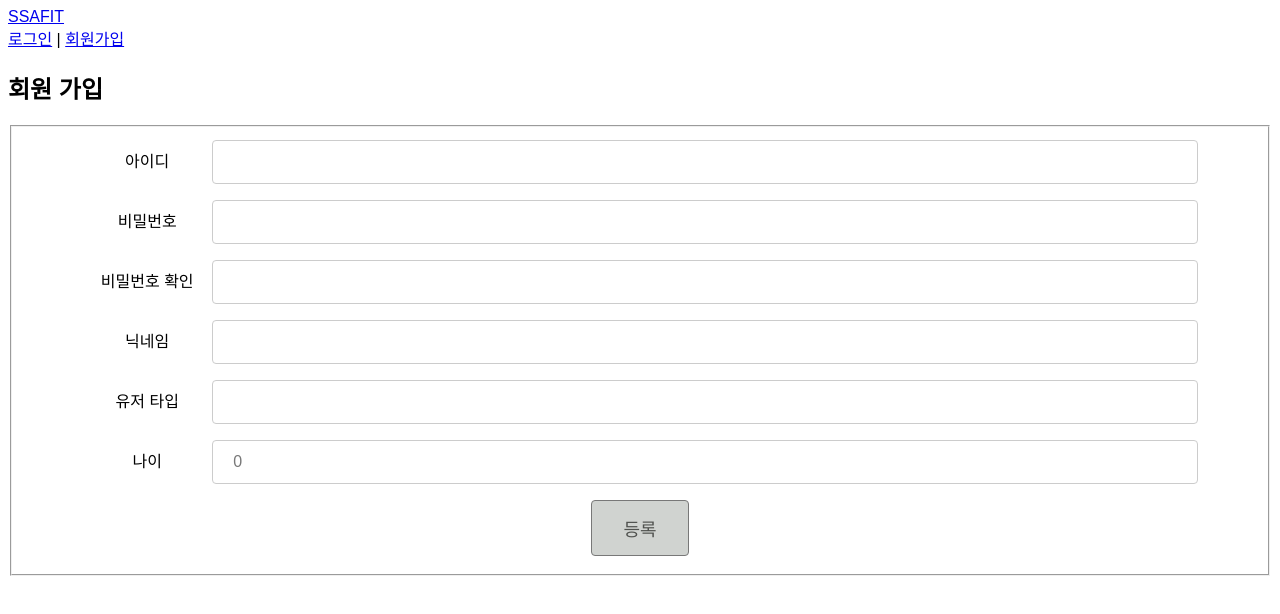
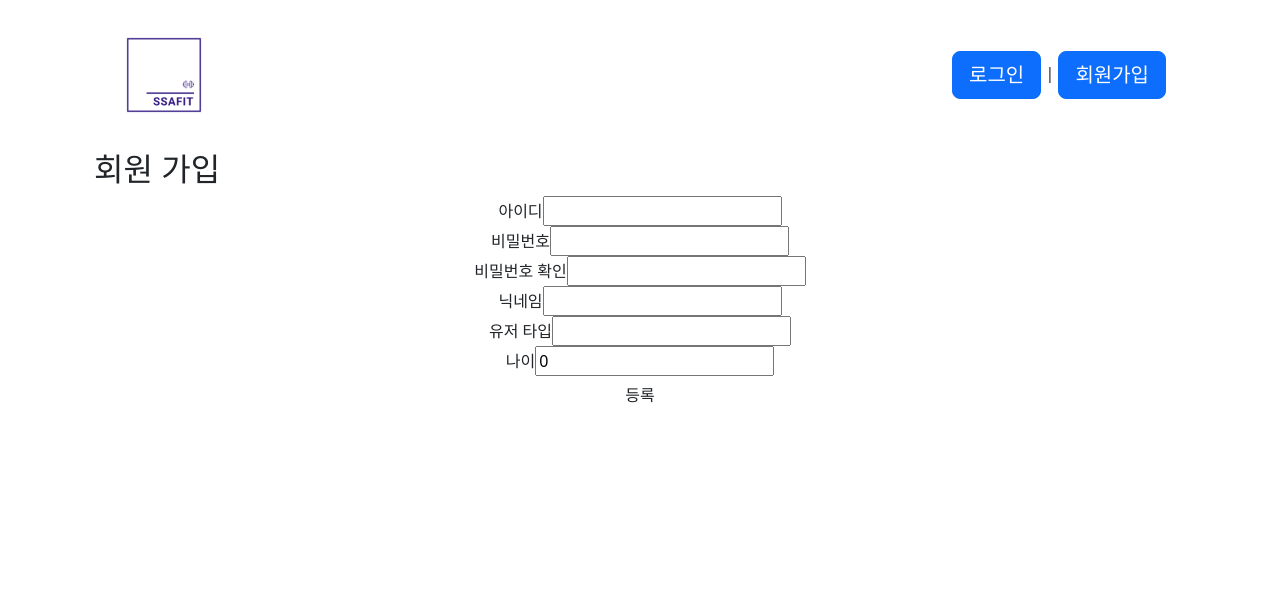
Before and after one commit to minhouu/SSAFIT_Frontend, a Vue app: page /user/regist in a window 1280 px wide. Shown: the top 614 px of the page. Built offline with nearby package versions, Linux system fonts and the light colour scheme.

Commit message:
1116 : bootstrap 적용

```diff
--- a/package.json
+++ b/package.json
@@ -9,6 +9,8 @@
   },
   "dependencies": {
     "axios": "^1.6.1",
+    "bootstrap": "^5.3.2",
+    "bootstrap-icons": "^1.11.1",
     "pinia": "^2.1.7",
     "pinia-plugin-persistedstate": "^3.2.0",
     "vue": "^3.3.4",
--- a/src/App.vue
+++ b/src/App.vue
@@ -1,5 +1,5 @@
 <template>
-  <div>
+  <div class="container">
     <TheHeaderNav />
     <router-view></router-view>
   </div>
@@ -11,17 +11,4 @@ import TheHeaderNav from '@/components/common/TheHeaderNav.vue';
 </script>
 
 <style scoped>
-* {
-  margin: 0;
-  padding: 0;
-  box-sizing: border-box;
-  list-style: none;
-  font-family: Arial, Helvetica, sans-serif;
-}
-.text-center {
-  text-align: center;
-}
-.container {
-  margin: 0px 30px;
-}
 </style>
--- a/src/components/board/BoardList.vue
+++ b/src/components/board/BoardList.vue
@@ -1,18 +1,15 @@
 <template>
   <div class="container" v-if="userStore.user">
-    <h2>게시글 목록</h2>
-    <div>
-      <RouterLink to="/board/regist" >게시글 등록</RouterLink>
+    <div class="board-list-top">
+      <h2>게시글 목록</h2>
+        <RouterLink to="/board/regist" >
+          <button type="button" class="btn btn-primary">새 글 쓰기</button>
+        </RouterLink>
     </div>
+
     <hr>
     <div v-if="boardStore.articleList.length">
-      <table class="article-list">
-        <colgroup>
-          <col style="width: 20%" />
-          <col style="width: 20%" />
-          <col style="width: 20%" />
-          <col style="width: 30%" />
-        </colgroup>
+      <table class="table">
         <thead>
           <tr>
             <th>제목</th>
@@ -58,5 +55,9 @@ onMounted(() => {
 </script>
 
 <style scoped>
-
+.board-list-top {
+  display: flex;
+  justify-content: space-between;
+  align-items: center;
+}
 </style>
--- a/src/components/common/LoginForm.vue
+++ b/src/components/common/LoginForm.vue
@@ -1,17 +1,16 @@
 <template>
 <div class="container">
     <h2>로그인</h2>
-    <fieldset class="text-center">
+    <fieldset>
       <label for="id">아이디</label>
-      <input type="text" id="id" v-model="user.id" class="view" /><br />
+      <div class="input-group input-group-lg">
+        <input type="text" v-model="user.id" class="form-control" id="id">
+      </div>
       <label for="password">비밀번호</label>
-      <input
-        type="password"
-        id="password"
-        v-model="user.password"
-        class="view"
-      /><br />
-      <button class="btn" @click="userStore.login(user)">로그인</button>
+      <div class="input-group input-group-lg">
+        <input type="password" v-model="user.password" class="form-control" id="password">
+      </div>
+      <button type="button" class="btn btn-primary btn-lg" @click="userStore.login(user)">로그인</button>
     </fieldset>
   </div>
 </template>
--- a/src/components/common/TheHeaderNav.vue
+++ b/src/components/common/TheHeaderNav.vue
@@ -1,20 +1,33 @@
 <template>
-    <header>
+    <header class="container">
         <nav class="header-nav">
-            <div>
-                <router-link to="/" class="logo">SSAFIT</router-link>
-            </div>
-            <div>
-                <div v-if="userStore.user">
-                    <router-link to="/board">게시글 목록</router-link> |
-                    <a href="#" @click="userStore.logout()">로그아웃</a> |
-                    <router-link :to="{name : 'UserDetail'}">내 정보</router-link>
+            <div class="header">
+                <div>
+                    <router-link to="/" class="logo">
+                        <img src="@\assets\logo_transparent.png" class="header-logo"/>
+                    </router-link>
                 </div>
-                <div v-else>
-                    <router-link to="/login">로그인</router-link> |
-                    <router-link :to="{name : 'UserRegist'}">회원가입</router-link>
+                <div>
+                    <div v-if="userStore.user">
+                        <router-link to="/board">
+                            <button type="button" class="btn btn-primary btn-lg">게시글 목록</button>
+                        </router-link> |
+                        <a href="#" @click="userStore.logout()">
+                            <button type="button" class="btn btn-primary btn-lg">로그아웃</button>
+                        </a> |
+                        <router-link :to="{name : 'UserDetail'}">
+                            <button type="button" class="btn btn-primary btn-lg">내 정보</button>
+                        </router-link>
+                    </div>
+                    <div v-else>
+                        <router-link to="/login" >
+                            <button type="button" class="btn btn-primary btn-lg">로그인</button>
+                        </router-link> |
+                        <router-link :to="{name : 'UserRegist'}">
+                            <button type="button" class="btn btn-primary btn-lg">회원가입</button>
+                        </router-link>
+                    </div>
                 </div>
-
             </div>
         </nav>
 
@@ -30,4 +43,17 @@ const userStore = useUserStore();
 
 <style scoped>
 
+
+.header {
+    height: 150px;
+    display: flex;
+    justify-content: space-between;
+    align-items: center;
+    padding: 10px 20px 10px 20px;
+}
+
+.header-logo {
+    width: 100px;
+    height: 100px;
+}
 </style>
--- a/src/components/user/UserDetail.vue
+++ b/src/components/user/UserDetail.vue
@@ -1,7 +1,7 @@
 <template>
   <div>
     <h2>유저 상세정보</h2>
-    <fieldset class="text-center">
+    <fieldset>
       <label for="id">아이디</label>
       <div type="text" id="id" class="view">{{ userStore.user.id }}</div><br />
       <label for="name">닉네임</label>
--- a/src/components/user/UserRegist.vue
+++ b/src/components/user/UserRegist.vue
@@ -20,7 +20,7 @@
       /><br />
       <label for="name">닉네임</label>
       <input type="text" id="name" v-model="user.nickname" class="view" /><br />
-      <label for="email">유저 타입</label>
+      <label for="type">유저 타입</label>
       <input type="email" id="email" v-model="user.userType" class="view" /><br />
       <label for="age">나이</label>
       <input type="number" id="age" v-model="user.age" class="view" /><br />
--- a/src/main.js
+++ b/src/main.js
@@ -1,3 +1,6 @@
+import "bootstrap/dist/css/bootstrap.min.css";
+import "bootstrap-icons/font/bootstrap-icons.css";
+
 import { createApp } from 'vue'
 import { createPinia } from 'pinia'
 import piniaPluginPersistedstate from 'pinia-plugin-persistedstate'
@@ -14,3 +17,5 @@ app.use(pinia)
 app.use(router)
 
 app.mount('#app')
+
+import "bootstrap/dist/js/bootstrap.js";
--- a/src/views/BoardView.vue
+++ b/src/views/BoardView.vue
@@ -53,49 +53,4 @@ const deleteArticle = (article) => {
 </script>
 
 <style scoped>
-.user-link {
-  color: black;
-}
-
-.view {
-  width: 80%;
-  padding: 12px 20px;
-  margin: 8px 0;
-  display: inline-block;
-  border: 1px solid #ccc;
-  border-radius: 4px;
-  box-sizing: border-box;
-  color: #787878;
-  font-size: medium;
-}
-
-label {
-  display: inline-block;
-  width: 130px;
-}
-
-.btn {
-  width: 8%;
-  background-color: #d0d3d0;
-  color: rgb(80, 82, 79);
-  padding: 14px 20px;
-  margin: 8px;
-  border: 1px solid #787878;
-  border-radius: 4px;
-  font-size: large;
-  cursor: pointer;
-}
-
-/* 테이블 CSS */
-.user-list {
-  border-collapse: collapse;
-  width: 100%;
-  text-align: center;
-  margin: auto;
-}
-
-.user-list td,
-.user-list th {
-  border: 1px solid black;
-}
 </style>
--- a/src/views/HomeView.vue
+++ b/src/views/HomeView.vue
@@ -16,7 +16,5 @@
   </script>
 
   <style>
-  .text-center {
-    text-align: center;
-  }
+
   </style>
--- a/src/views/UserView.vue
+++ b/src/views/UserView.vue
@@ -8,49 +8,5 @@
 </script>
 
 <style>
-.user-link {
-  color: black;
-}
 
-.view {
-  width: 80%;
-  padding: 12px 20px;
-  margin: 8px 0;
-  display: inline-block;
-  border: 1px solid #ccc;
-  border-radius: 4px;
-  box-sizing: border-box;
-  color: #787878;
-  font-size: medium;
-}
-
-label {
-  display: inline-block;
-  width: 130px;
-}
-
-.btn {
-  width: 8%;
-  background-color: #d0d3d0;
-  color: rgb(80, 82, 79);
-  padding: 14px 20px;
-  margin: 8px;
-  border: 1px solid #787878;
-  border-radius: 4px;
-  font-size: large;
-  cursor: pointer;
-}
-
-/* 테이블 CSS */
-.user-list {
-  border-collapse: collapse;
-  width: 100%;
-  text-align: center;
-  margin: auto;
-}
-
-.user-list td,
-.user-list th {
-  border: 1px solid black;
-}
 </style>
```
Also changed, not shown: src/assets/logo_transparent.png (added), 1 other file (tests, documents, lock files or other folders).
